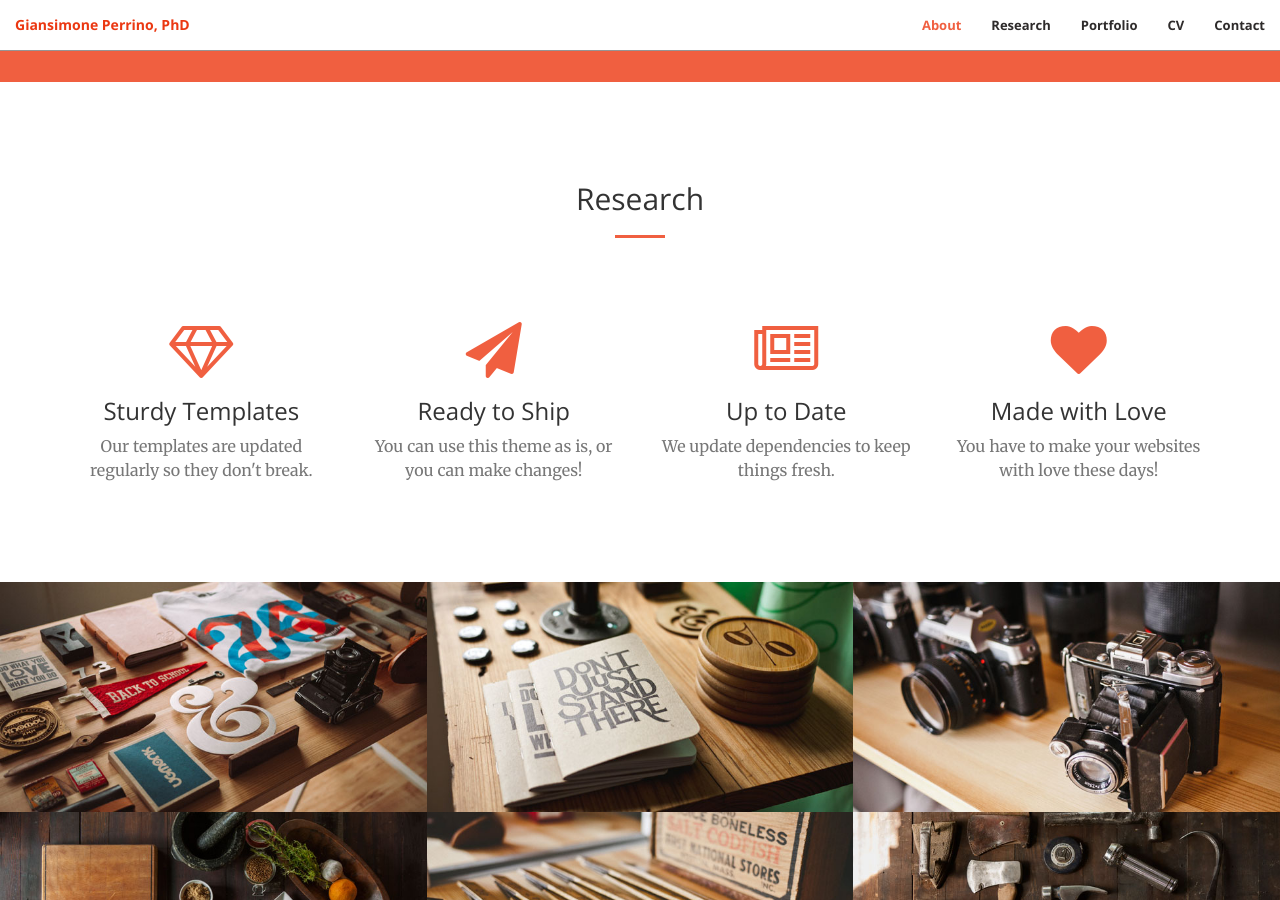
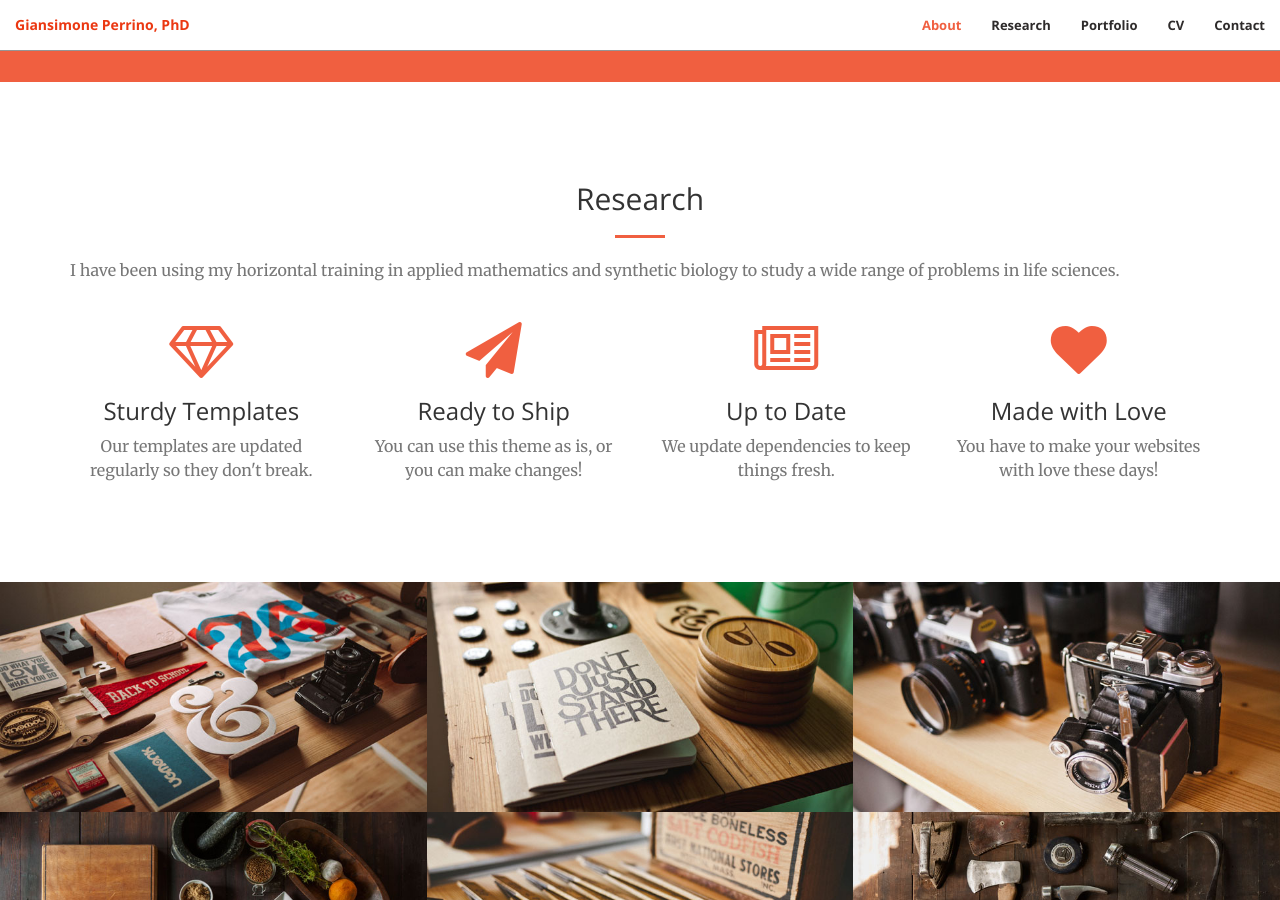
Before and after one commit to giansimone/giansimone.github.io, a Jekyll site: the page built from index.html, in a window 1280 px wide and 900 px high, scrolled down 1690 px. Built offline with Jekyll 4.4.1, drawn with Linux system fonts in a browser that asks for light colours; some web fonts are replaced.

Commit message:
Fix research section,

```diff
--- a/_includes/research.html
+++ b/_includes/research.html
@@ -4,7 +4,7 @@
             <div class="col-lg-12 text-center">
                 <h2 class="section-heading">Research</h2>
                 <hr class="primary">
-                <p class="text-faded text-justify">I have been using my horizontal training in applied mathematics and synthetic biology to study a wide range of problems in life science.</p>
+                <p class="text-muted text-justify">I have been using my horizontal training in applied mathematics and synthetic biology to study a wide range of problems in life sciences.</p>
             </div>
         </div>
     </div>
```
